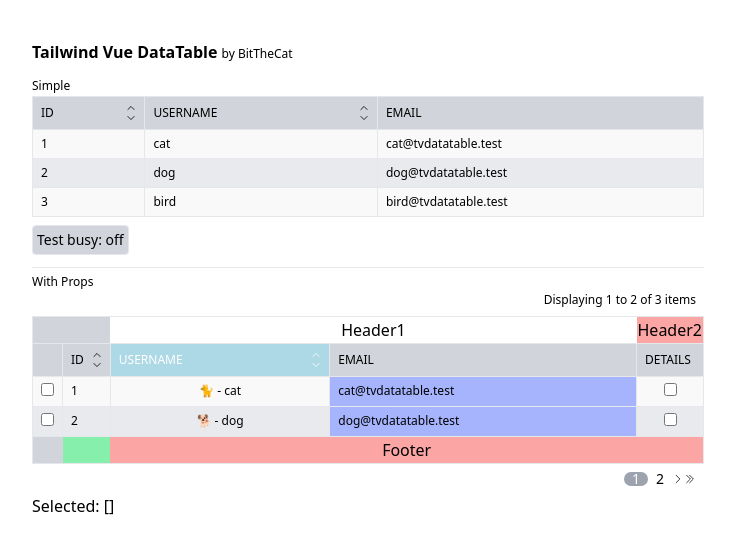
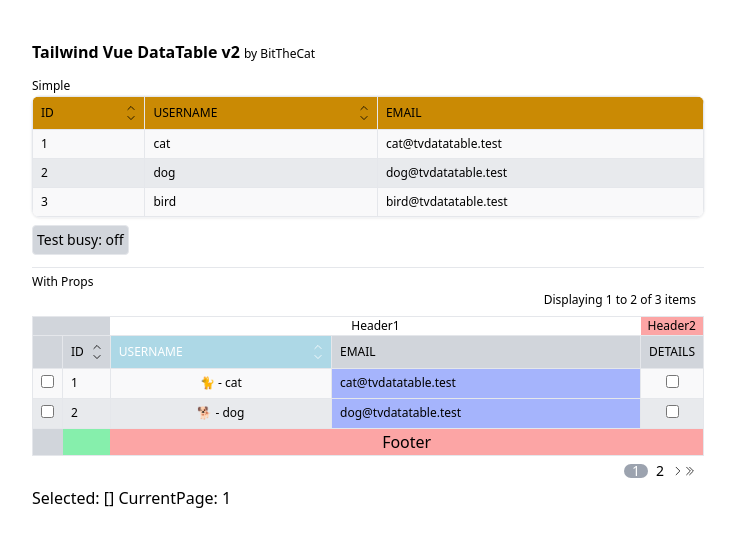
Before and after one commit to BitTheCat/tailwind-vue-data-table, a Vue app: page / in a window 1280 px wide. Shown: the top 554 px of the page, without its empty margins (272-1007 px from the left). Built offline with nearby package versions, Linux system fonts and the light colour scheme.

Commit message:
fixed currentPage v-model & add table's props for customize the table parts #5

```diff
--- a/dev/App.vue
+++ b/dev/App.vue
@@ -3,7 +3,7 @@
     <div class="flex max-w-2xl mx-auto mb-10 space-x-4 sm:mt-10">
       <div class="flex flex-col flex-grow">
         <div class="font-semibold mb-2">
-            Tailwind Vue DataTable
+            Tailwind Vue DataTable v2
             <span class="text-xs font-light">by BitTheCat</span>
         </div>
         <div>
--- a/dev/TableShow.vue
+++ b/dev/TableShow.vue
@@ -7,6 +7,10 @@
                 :items="cloneItems"
                 :fields="fieldsSimple"
                 :busy="busy"
+                :body-class="'text-lg'"
+                :spinner-class="'text-green-500'"
+                :table-class="'overflow-hidden shadow ring-1 ring-gray-100 md:rounded-lg'"
+                :head-class="'bg-yellow-600'"
                 @check-row="checkRow"
                 @row-clicked="checkRow"
             />
@@ -60,6 +64,7 @@
 
             <div class="text-left mt-2">
                 Selected: {{ selectRow }}
+                CurrentPage: {{ currentPage }}
             </div>
         </div>
     </div>
--- a/package.json
+++ b/package.json
@@ -1,6 +1,6 @@
 {
     "name": "@bitthecat/tailwind-vue-data-table",
-    "version": "0.1.8",
+    "version": "0.2.0",
     "keywords": [
         "tailwindcss",
         "vue",
--- a/src/components/TVTable.vue
+++ b/src/components/TVTable.vue
@@ -3,8 +3,8 @@
         <span>Displaying {{ fromRow + 1 }} to {{ toRow }} of {{ totalRows }} items</span>
     </div>
 
-    <table ref="TVTABLE" class="min-w-full" v-bind="attrs">
-        <thead class="bg-gray-300 border divide-x divide-y">
+    <table ref="TVTABLE" class="min-w-full" :class="tableClass">
+        <thead class="bg-gray-300 text-xs border divide-x divide-y" :class="headClass">
             <slot v-if="slots['header-row']" name="header-row" />
             <tr class="divide-x divide-y">
                 <th
@@ -16,7 +16,7 @@
                 <th
                     v-for="field in fields"
                     :key="field.label"
-                    class="px-2 py-1.5 text-xs font-medium uppercase"
+                    class="px-2 py-1.5 font-medium uppercase"
                     :class="field.thClass"
                     :style="field.thStyle"
                 >
@@ -52,12 +52,12 @@
                 </th>
             </tr>
         </thead>
-        <tbody class="px-2 py-1.5 text-left text-xs font-medium border">
+        <tbody class="px-2 py-1.5 text-left text-xs font-medium border" :class="bodyClass">
             <tr v-if="busy">
                     <td :colspan="enableCheck ? fields.length + 1 : fields.length">
                         <div class="flex justify-center mb-3 mt-3">
                             <slot name="busy">
-                                <svg class="animate-spin -ml-1 mr-3 h-6 w-6 text-black" xmlns="http://www.w3.org/2000/svg" fill="none" viewBox="0 0 24 24">
+                                <svg class="animate-spin -ml-1 mr-3 h-6 w-6 text-black" :class="spinnerClass" xmlns="http://www.w3.org/2000/svg" fill="none" viewBox="0 0 24 24">
                                     <circle class="opacity-25" cx="12" cy="12" r="10" stroke="currentColor" stroke-width="4"></circle>
                                     <path class="opacity-75" fill="currentColor" d="M4 12a8 8 0 018-8V0C5.373 0 0 5.373 0 12h4zm2 5.291A7.962 7.962 0 014 12H0c0 3.042 1.135 5.824 3 7.938l3-2.647z"></path>
                                 </svg>
@@ -68,7 +68,7 @@
             <template v-for="(item, index) in items" v-else :key="item.id">
                 <tr
                     :id="`TVTABLE_row_${index}_${item.id}`"
-                    class="divide-x divide-y last:border-b-0 px-2 py-1.5 text-left text-xs font-medium border hover:bg-gray-400/50"
+                    class="divide-x divide-y last:border-b-0 px-2 py-1.5 text-left font-medium border hover:bg-gray-400/50"
                     :class="`${index % 2 ? 'bg-gray-300/50' : 'bg-gray-100/50'}`"
                     @click="rowClicked(item)"
                 >
@@ -107,7 +107,7 @@
                 </tr>
             </template>
         </tbody>
-        <tfoot class="bg-gray-300 border divide-x divide-y">
+        <tfoot class="bg-gray-300 border divide-x divide-y" :class="footerClass">
             <slot v-if="slots['footer-row']" name="footer-row" />
         </tfoot>
     </table>
@@ -125,7 +125,8 @@ import {computed, defineComponent, ref, useAttrs, useSlots, watch} from 'vue';
 import TVPagination from './TVPagination.vue';
 
 defineComponent({
-    name: 'TVTable'
+    name: 'TVTable',
+    inheritAttrs: false
 })
 
 const slots = useSlots();
@@ -152,6 +153,26 @@ const props = defineProps({
         type: Number,
         default: 15
     },
+    tableClass: {
+        type: String,
+        default: ''
+    },
+    headClass: {
+        type: String,
+        default: ''
+    },
+    bodyClass: {
+        type: String,
+        default: ''
+    },
+    footerClass: {
+        type: String,
+        default: ''
+    },
+    spinnerClass: {
+        type: String,
+        default: ''
+    },
     hidePagination: Boolean,
     multipleSortable: Boolean,
     enableCheck: Boolean,
@@ -159,10 +180,11 @@ const props = defineProps({
 })
 
 const emit = defineEmits([
+    'update:currentPage',
     'updateSortable',
     'changePage',
     'checkRow',
-    'rowClicked'
+    'rowClicked',
 ])
 
 
@@ -223,6 +245,7 @@ const checkSelectedForRow = (item) => {
 watch(() => localCurrentPage.value, (value) => {
     refreshCounter()
     emit('changePage', {page: value, from: fromRow.value, to: toRow.value})
+    emit('update:currentPage', value)
 }, {immediate: true})
 
 </script>
```
Also changed, not shown: 1 other file (tests, documents, lock files or other folders).
